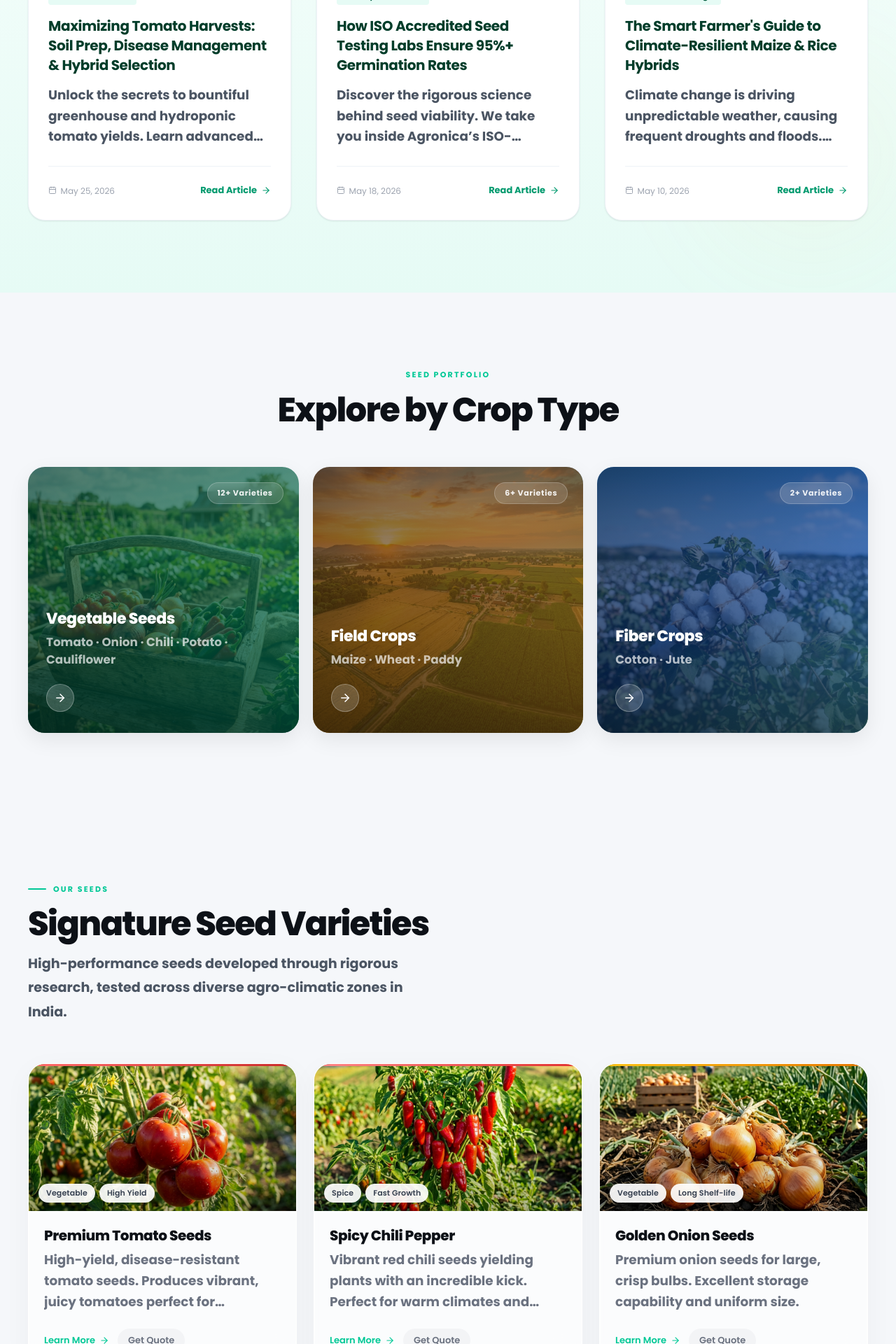
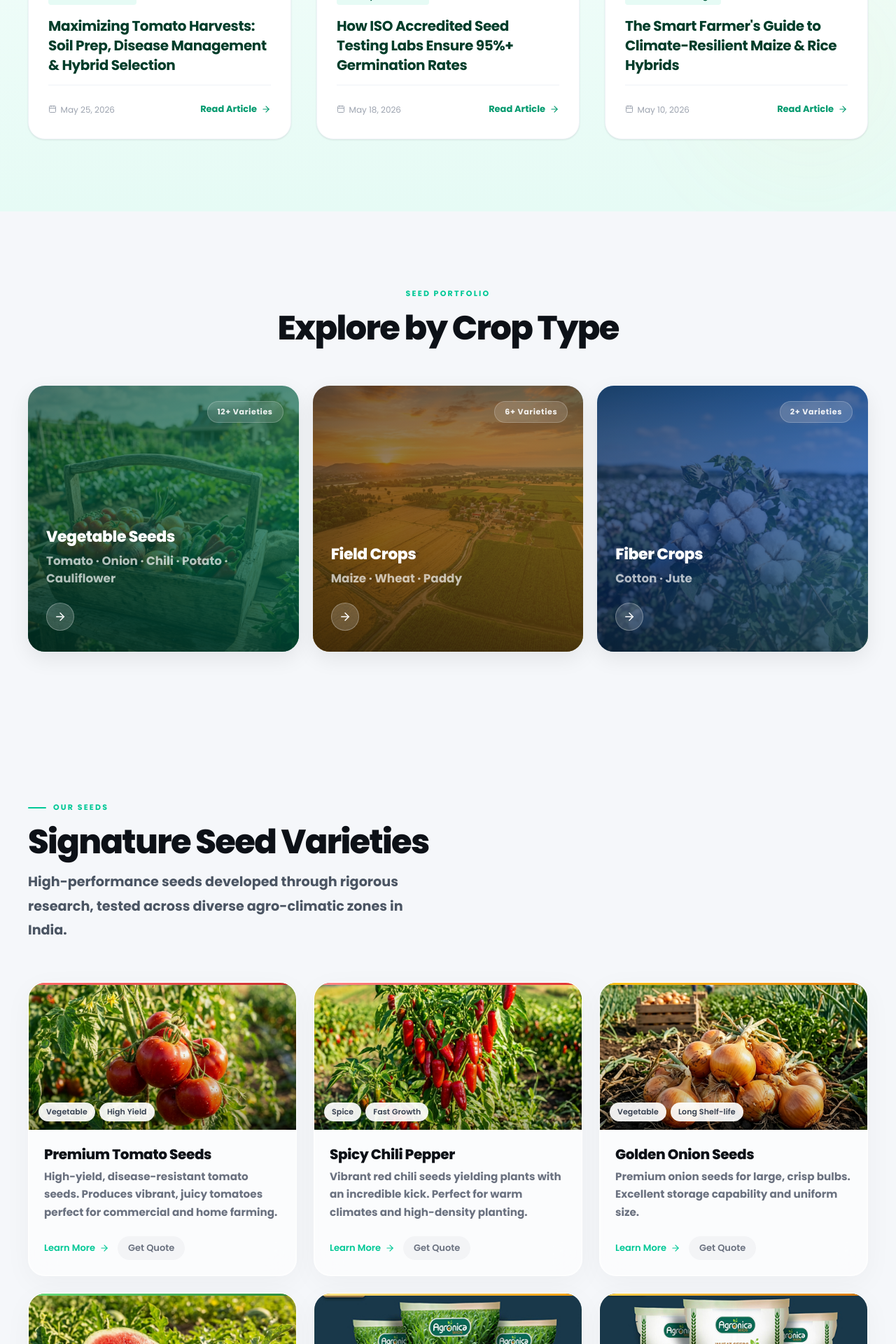
Before and after one commit to vaibhav210603/agronica-seeds, a Next.js app: page / in a window 1280 px wide. Shown: the part 1940-3860 px from the top of the page at 70% size. Built offline with nearby package versions, Linux system fonts and the light colour scheme.

Commit message:
style: remove blog card excerpts and reduce signature seeds description font size

```diff
--- a/src/app/page.module.css
+++ b/src/app/page.module.css
@@ -1213,7 +1213,7 @@
 }
 
 .mainWrapper .cardDesc {
-  font-size: clamp(1.15rem, 1.35vw, 1.25rem) !important;
+  font-size: clamp(0.95rem, 1.15vw, 1.05rem) !important;
 }
 
 .mainWrapper .catSub {
--- a/src/components/Blogs.jsx
+++ b/src/components/Blogs.jsx
@@ -242,7 +242,7 @@ export default function Blogs() {
                   </div>
 
                   <h3 className={styles.cardTitle}>{blog.title}</h3>
-                  <p className={styles.excerpt}>{blog.excerpt}</p>
+
 
                   <div className={styles.cardFooter}>
                     <div className={styles.metaItem}>
```
